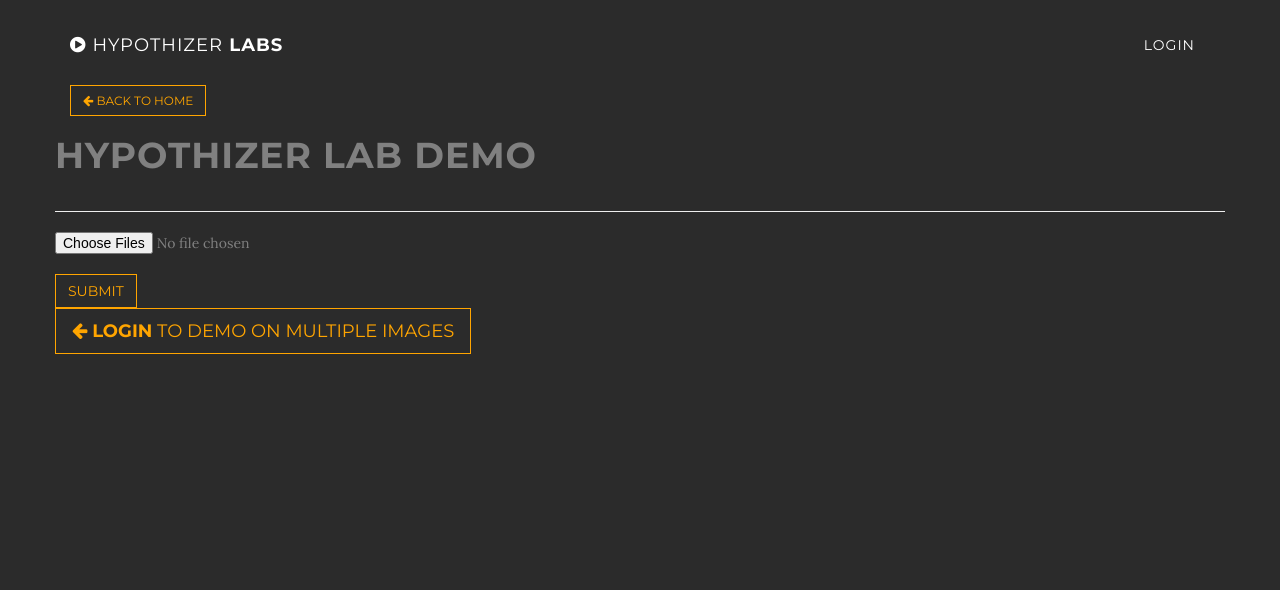
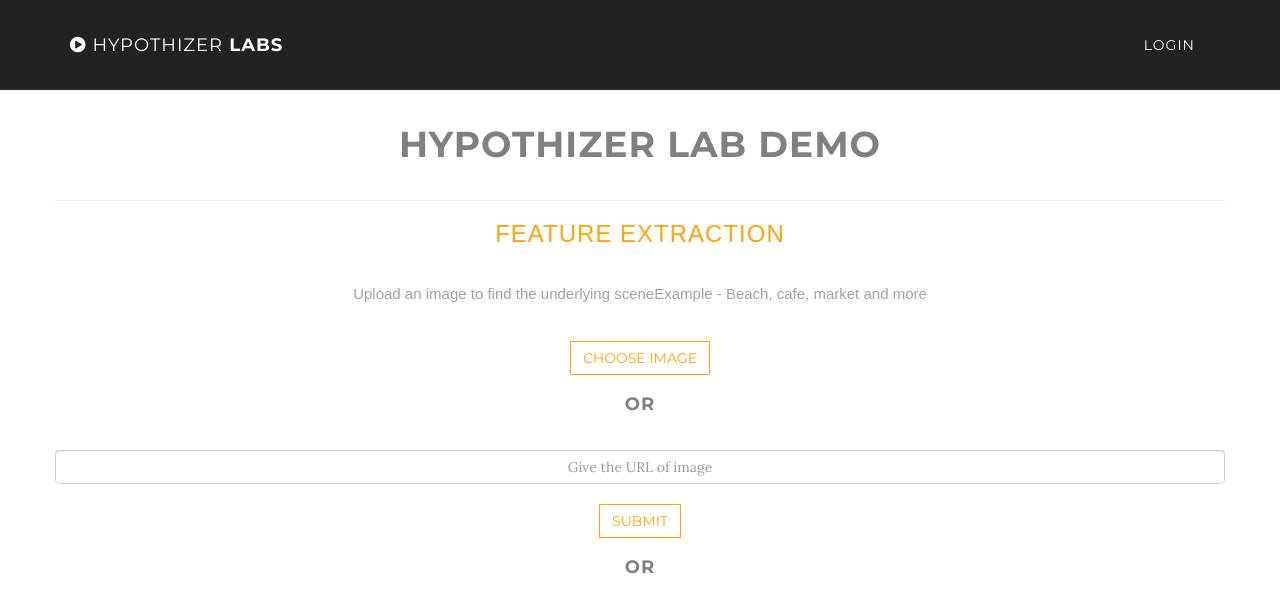
Before and after one commit to rremani/site, a Django app: page /demo in a window 1280 px wide. Shown: the top 590 px of the page. Run offline with Django 3.2, Linux system fonts and the light colour scheme; some libraries are stand-ins or nearby versions.

Commit message:
demo page ui setted up

```diff
--- a/server/templates/demo.html
+++ b/server/templates/demo.html
@@ -14,8 +14,21 @@
     <link href="{% static 'assets/grayscale.css' %}" rel="stylesheet">
 </head>
 <style>
-    body{
-        background-color: #2b2b2b;
+    {#    body{#}
+    {#        background-color: #2b2b2b;#}
+    {#    }#}
+    .navbar{
+        background-color: #222;
+    }
+    h3{
+        font-weight: normal;
+        color: orange;
+        font-family: Sans-Serif;
+    }
+    p{
+        font-size: 15px;
+        font-family: Sans-Serif;
+        color: #a0a0a0;
     }
 </style>
 <body>
@@ -44,22 +57,51 @@
 </nav>
 <p style="padding-top: 50px;"></p>
 
-<div class="container" id="demo">
-    <a class="btn btn-default" href="{%  url 'index' %}" style="font-size: 12px"><span class="fa fa-arrow-left"></span> back to home</a>
-    <br><br>
+<div class="container text-center" id="demo">
     <div class="row">
-        <h1>Hypothizer Lab Demo</h1>
+        <br><br>
+        <h1 class="text-center">Hypothizer Lab Demo</h1>
         <hr>
+        <h3 class="text-center">Feature Extraction</h3>
+        <p class="text-center">Upload an image to find the underlying sceneExample - Beach, cafe, market and more</p>
         {% for message in messages %}
             <div class="alert alert-{{ message.tags }}">{{ message }}</div>
         {% endfor %}
         <form method="post" action="" enctype="multipart/form-data">
             {% csrf_token %}
-            {{ form.images }}
+            <button type="submit" class="btn btn-default">CHOOSE IMAGE</button>
+        </form>
+        <br>
+        <h4>OR</h4>
+        <form method="post" action="" enctype="multipart/form-data">
+            {% csrf_token %}
+            <input type="text" class="form-control" placeholder="Give the URL of image" style="text-align: center">
             <br>
             <button type="submit" class="btn btn-default">SUBMIT</button>
         </form>
-    <a class="btn btn-default btn-lg" href="{% url 'index' %}"><span class="fa fa-arrow-left"></span> <b>login</b> to demo on multiple images</a>
+        <br>
+        <h4>OR</h4>
+    <div class="row">
+        <div class="col-lg-2 col-md-2 col-sm-2 col-xs-4">
+            <a href="#"><img class="img-responsive img-thumbnail" src="{% static 'assets/img/demo_images/demo_img-1.jpg' %}"></a>
+        </div>
+        <div class="col-lg-2 col-md-2 col-sm-2 col-xs-4">
+            <a href="#"><img class="img-responsive img-thumbnail" src="{% static 'assets/img/demo_images/demo_img-2.jpg' %}"></a>
+        </div>
+        <div class="col-lg-2 col-md-2 col-sm-2 col-xs-4">
+            <a href="#"><img class="img-responsive img-thumbnail" src="{% static 'assets/img/demo_images/demo_img-3.jpg' %}"></a>
+        </div>
+        <div class="col-lg-2 col-md-2 col-sm-2 col-xs-4">
+            <a href="#"><img class="img-responsive img-thumbnail" src="{% static 'assets/img/demo_images/demo_img-4.jpg' %}"></a>
+        </div>
+        <div class="col-lg-2 col-md-2 col-sm-2 col-xs-4">
+            <a href="#"><img class="img-responsive img-thumbnail" src="{% static 'assets/img/demo_images/demo_img-5.jpg' %}"></a>
+        </div>
+        <div class="col-lg-2 col-md-2 col-sm-2 col-xs-4">
+            <a href="#"><img class="img-responsive img-thumbnail" src="{% static 'assets/img/demo_images/demo_img-6.jpg' %}"></a>
+        </div>
+    </div>
+        {#        <a class="btn btn-default btn-lg" href="{% url 'index' %}"><span class="fa fa-arrow-left"></span> <b>login</b> to demo on multiple images</a>#}
     </div>
 </div>
 
```
